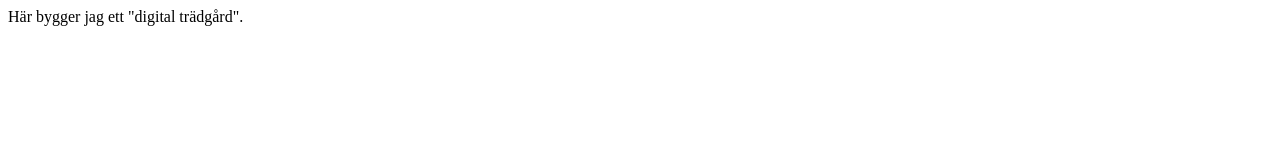
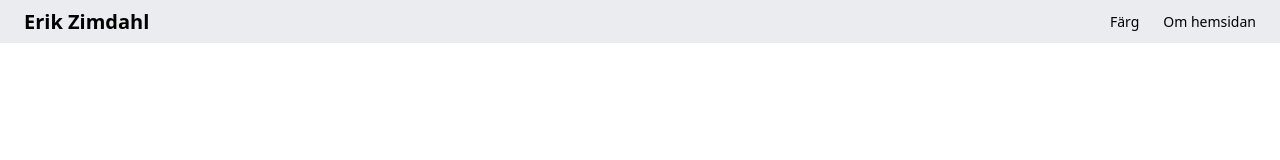
Before and after one commit to erikzimdahl/erikzimdahl.github.io, a plain HTML site: page index.html in a window 1280 px wide. Drawn offline with Linux system fonts and the light colour scheme.

Commit message:
Uppdatera hemsidan med lokala filer

```diff
--- /dev/null
+++ b/farg.html
@@ -0,0 +1,35 @@
+<!DOCTYPE html>
+<html lang="sv">
+<head>
+    <meta charset="UTF-8">
+    <meta name="viewport" content="width=device-width, initial-scale=1.0">
+    <title>Document</title>
+    <link rel="stylesheet" href="styles.css">
+    <script defer src="script.js"></script>
+</head>
+<body>
+
+    <header>
+        <div class="container flexheader">
+            <a href="index.html" class="logo">Erik Zimdahl</a>
+            <nav>
+                <a href="farg.html">Färg</a>
+                <a href="omhemsidan.html">Om hemsidan</a>
+            </nav>
+        </div>
+    </header>
+
+    <main>
+        <div class="container">
+            <section>
+            </section>
+        </div>
+    </main>
+
+    <footer>
+        <div class="container">
+        </div>
+    </footer>
+
+</body>
+</html>
--- a/index.html
+++ b/index.html
@@ -1 +1,35 @@
-Här bygger jag ett "digital trädgård".
+<!DOCTYPE html>
+<html lang="sv">
+<head>
+    <meta charset="UTF-8">
+    <meta name="viewport" content="width=device-width, initial-scale=1.0">
+    <title>Document</title>
+    <link rel="stylesheet" href="styles.css">
+    <script defer src="script.js"></script>
+</head>
+<body>
+
+    <header>
+        <div class="container flexheader">
+            <a href="index.html" class="logo">Erik Zimdahl</a>
+            <nav>
+                <a href="farg.html">Färg</a>
+                <a href="omhemsidan.html">Om hemsidan</a>
+            </nav>
+        </div>
+    </header>
+
+    <main>
+        <div class="container">
+            <section>
+            </section>
+        </div>
+    </main>
+
+    <footer>
+        <div class="container">
+        </div>
+    </footer>
+
+</body>
+</html>
--- /dev/null
+++ b/styles.css
@@ -0,0 +1,130 @@
+*, *::before, *::after {
+    box-sizing: border-box;
+    margin: 0;
+    padding: 0;
+}
+
+html {
+    scroll-behavior: smooth;
+    font-size: 16px;
+    font-family: system-ui, sans-serif;
+}
+
+ul, ol {
+    list-style: none;
+}
+
+a {
+    text-decoration: none;
+    color: inherit;
+}
+
+.container {
+    width: 100%;
+    max-width: 1296px;
+    margin-right: auto;
+    margin-left: auto;
+    padding-right: 24px;
+    padding-left: 24px;
+}
+
+img, picture, video, canvas, svg {
+    display: block;
+    max-width: 100%;
+    height: auto;
+}
+
+body {
+    margin: 0;
+    display: flex;
+    flex-direction: column;
+    min-height: 100vh;
+}
+
+main {
+    flex: 1;
+}
+
+:root {
+    --color-neutral-100: #fcfcfd;
+    --color-neutral-200: #f5f6f7;
+    --color-neutral-300: #eaecef;
+    --color-neutral-400: #d9dde2;
+    --color-neutral-500: #c1c7d0;
+    --color-neutral-600: #a3aebc;
+    --color-neutral-700: #8492a7;
+    --color-neutral-800: #657792;
+    --color-neutral-900: #4e5f76;
+    --color-neutral-1000: #38465a;
+    --color-neutral-1100: #242e3d;
+    --color-neutral-1200: #11171f;
+    --color-neutral-1300: #000000;
+
+    --color-blue-100: #c2d5ff;
+    --color-blue-200: #b2caff;
+    --color-blue-300: #a0beff;
+    --color-blue-400: #8bafff;
+    --color-blue-500: #729eff;
+    --color-blue-600: #578bff;
+    --color-blue-700: #3876ff;
+    --color-blue-800: #1760ff;
+    --color-blue-900: #004cf3;
+    --color-blue-1000: #0041cf;
+    --color-blue-1100: #0035a9;
+    --color-blue-1200: #002983;
+    --color-blue-1300: #001d5c;
+}
+
+/* ============================ STANDARDMALL CSS ============================ */
+
+.logo {
+    font-size: 20px;
+    font-weight: 700;
+    transition: color 200ms ease-out;
+}
+.logo:hover {
+    color: var(--color-blue-900);
+    transition: color 0ms ease-out;
+}
+
+header {
+    padding-block: 8px;
+    background-color: var(--color-neutral-300);
+}
+
+.flexheader {
+    display: flex;
+    justify-content: space-between;
+    align-items: center;
+    font-size: 14px;
+    font-weight: 500;
+}
+
+nav {
+    display: flex;
+}
+
+nav a {
+    padding-left: 12px;
+    padding-right: 12px;
+    padding-block: 4px;
+    transition: color 200ms ease-out;
+}
+nav a:first-child {
+    padding-left: 0px;
+}
+nav a:last-child {
+    padding-right: 0px;
+}
+
+nav a:hover {
+    color: var(--color-blue-900);
+    transition: color 0ms ease-out;
+}
+
+.omhemsidan {
+    margin-block: 32px;
+    display: flex;
+    flex-direction: column;
+    gap: 16px;
+}
```
Also changed, not shown: omhemsidan.html (added, +37 -0 lines).
